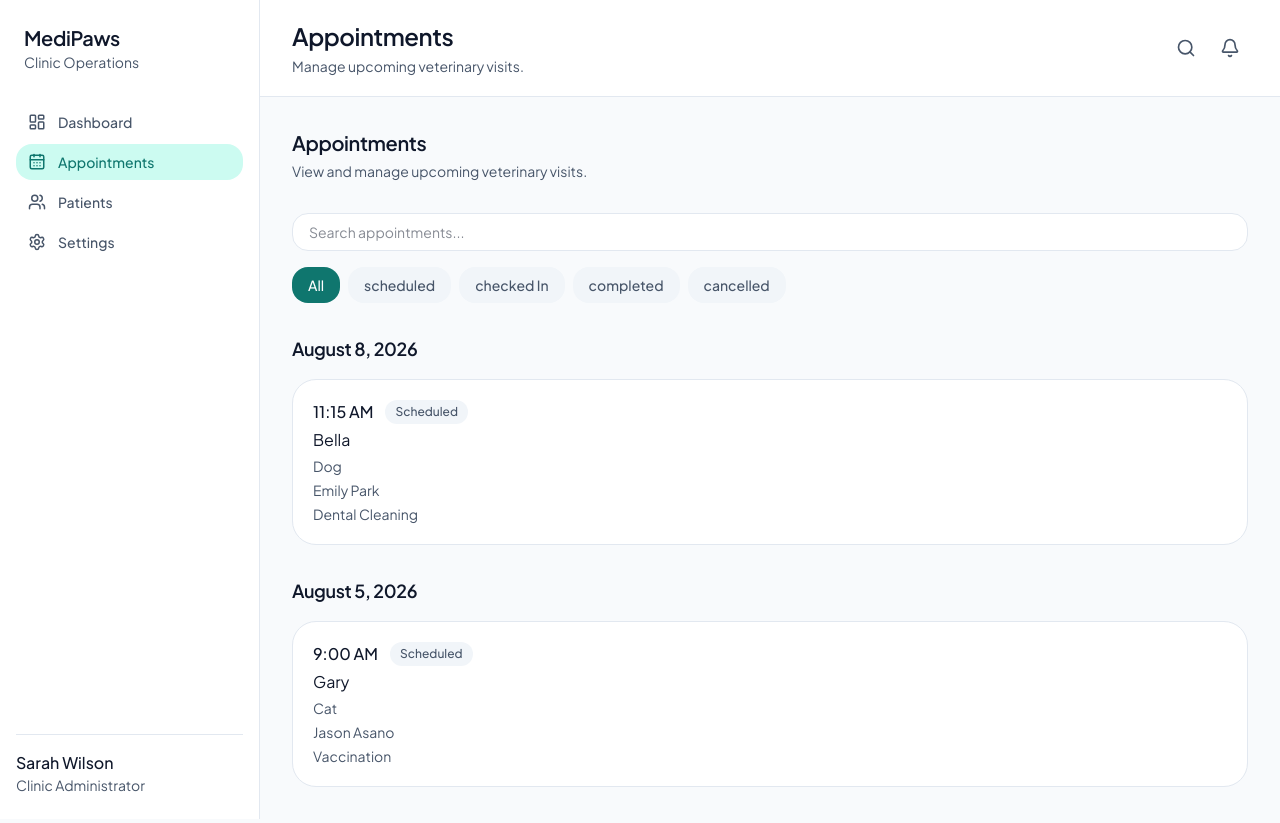
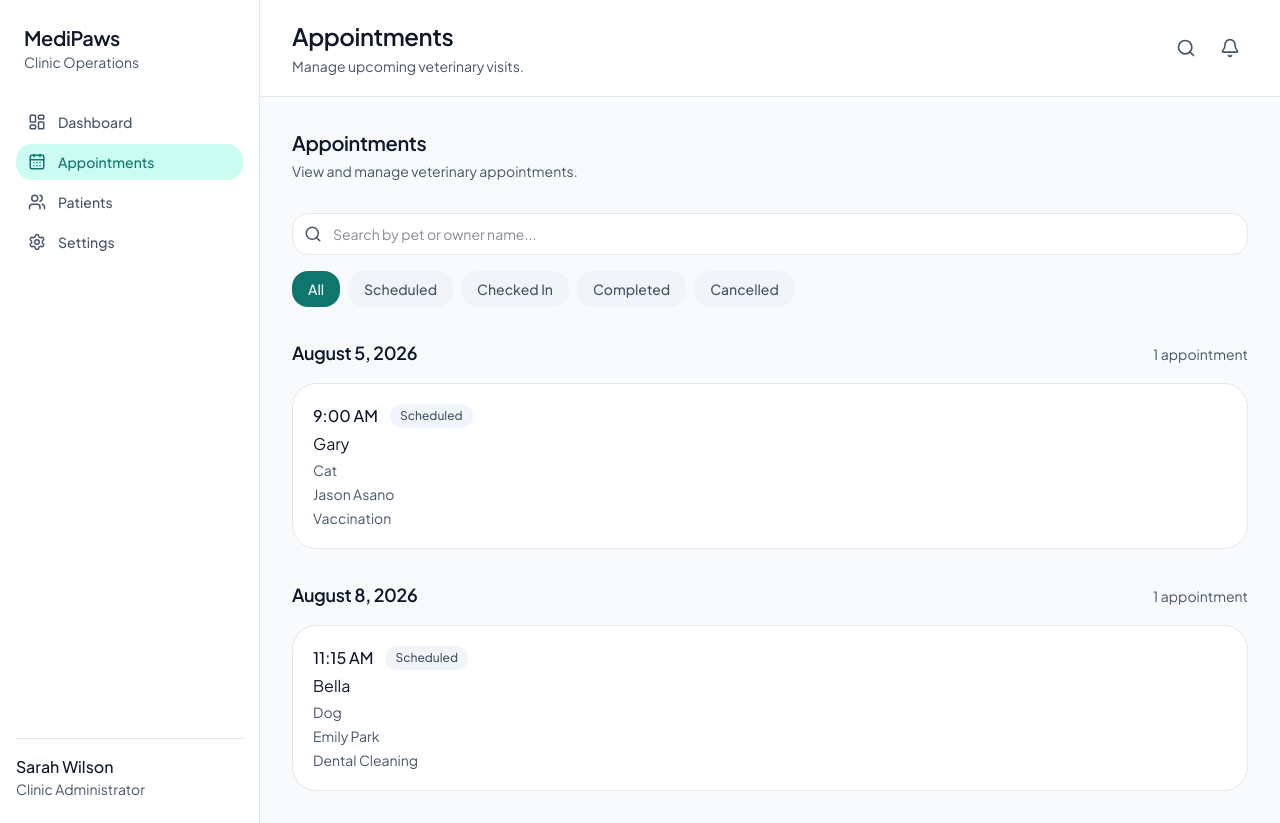
Before and after one commit to LindseyGunderson/MediPaws, a React (Vite) app: page /appointments in a window 1280 px wide. Built offline with nearby package versions, Linux system fonts and the light colour scheme.

Commit message:
fix: improve appointments UI and filters

```diff
--- a/src/components/appointments/AppointmentDateGroup.jsx
+++ b/src/components/appointments/AppointmentDateGroup.jsx
@@ -9,9 +9,16 @@ function AppointmentDateGroup({ date, appointments }) {
 
   return (
     <section className="space-y-4">
-      <h2 className="text-lg font-semibold text-text-primary">
-        {formattedDate}
-      </h2>
+      <div className="flex items-baseline justify-between">
+        <h2 className="text-lg font-semibold text-text-primary">
+          {formattedDate}
+        </h2>
+
+        <span className="text-sm text-text-secondary">
+          {appointments.length}{" "}
+          {appointments.length === 1 ? "appointment" : "appointments"}
+        </span>
+      </div>
 
       <div className="space-y-3">
         {appointments.map((appointment) => (
--- a/src/components/appointments/AppointmentFilter.jsx
+++ b/src/components/appointments/AppointmentFilter.jsx
@@ -1,19 +1,26 @@
+import { Search } from 'lucide-react';
+
 function AppointmentFilters({ search, setSearch, status, setStatus }) {
 const statuses = [
-    "all",
-    "scheduled",
-    "checkedIn",
-    "completed",
-    "cancelled",
+  { value: "all", label: "All" },
+  { value: "scheduled", label: "Scheduled" },
+  { value: "checkedIn", label: "Checked In" },
+  { value: "completed", label: "Completed" },
+  { value: "cancelled", label: "Cancelled" },
 ];
 
   return (
     <div className="space-y-4">
       {/* Search */}
+      <div className="relative">
+        <Search
+          size={18}
+          className="absolute left-3 top-1/2 -translate-y-1/2 text-text-secondary"
+        />
 
         <input
           type="text"
-        placeholder="Search appointments..."
+          placeholder="Search by pet or owner name..."
           value={search}
           onChange={(event) => setSearch(event.target.value)}
           className="
@@ -22,21 +29,25 @@ function AppointmentFilters({ search, setSearch, status, setStatus }) {
             border
             border-border
             bg-surface
-          px-4
-          py-2
+            py-2.5
+            pl-10
+            pr-4
             text-sm
             outline-none
+            transition
             focus:border-primary
           "
         />
+      </div>
 
       {/* Status Filters */}
 
       <div className="flex flex-wrap gap-2">
         {statuses.map((item) => (
           <button
-            key={item}
-            onClick={() => setStatus(item)}
+            type="button"
+            key={item.value}
+            onClick={() => setStatus(item.value)}
             className={`
               rounded-lg
               px-4
@@ -44,15 +55,18 @@ function AppointmentFilters({ search, setSearch, status, setStatus }) {
               text-sm
               font-medium
               transition
-
+              cursor-pointer
+              focus:outline-none
+              focus:ring-2
+              focus:ring-primary/20
               ${
-                status === item
+                status === item.value
                   ? "bg-primary text-white"
                   : "bg-surface-muted text-text-secondary hover:text-text-primary"
               }
               `}
           >
-            {item === "all" ? "All" : item.replace(/([A-Z])/g, " $1")}
+            {item.label}
           </button>
         ))}
       </div>
--- a/src/components/appointments/AppointmentList.jsx
+++ b/src/components/appointments/AppointmentList.jsx
@@ -1,4 +1,5 @@
 import AppointmentDateGroup from "./AppointmentDateGroup";
+import Card from "../ui/Card";
 
 function AppointmentList({ appointments }) {
   const groupedAppointments = appointments.reduce((groups, appointment) => {
@@ -13,19 +14,26 @@ function AppointmentList({ appointments }) {
     return groups;
   }, {});
 
+  const sortedGroups = Object.entries(groupedAppointments).sort(
+    ([dateA], [dateB]) => new Date(dateA) - new Date(dateB),
+  );
 
-  if (appointments.length === 0) {
-        return (
-          <div>
-            <p>No appointments found</p>
-          </div>
-        );
-    }
+ if (appointments.length === 0) {
+   return (
+     <Card className="text-center p-6">
+       <p className="font-medium text-text-primary">No appointments found</p>
+
+       <p className="mt-1 text-sm text-text-secondary">
+         Try adjusting your search or status filter.
+       </p>
+     </Card>
+   );
+ }
 
 
   return (
     <div className="space-y-8">
-      {Object.entries(groupedAppointments).map(([date, appointments]) => (
+      {sortedGroups.map(([date, appointments]) => (
         <AppointmentDateGroup
           key={date}
           date={date}
--- a/src/pages/appointments/Appointments.jsx
+++ b/src/pages/appointments/Appointments.jsx
@@ -28,12 +28,12 @@ const filteredAppointments = appointments.filter((appointment) => {
   return (
     <div className="space-y-8">
       <section>
-        <h2 className="text-xl font-semibold text-text-primary">
+        <h1 className="text-xl font-semibold text-text-primary">
           Appointments
-        </h2>
+        </h1>
 
         <p className="mt-1 text-sm text-text-secondary">
-          View and manage upcoming veterinary visits.
+          View and manage veterinary appointments.
         </p>
       </section>
 
```
Lines whose indentation alone changed are shown as unchanged.
